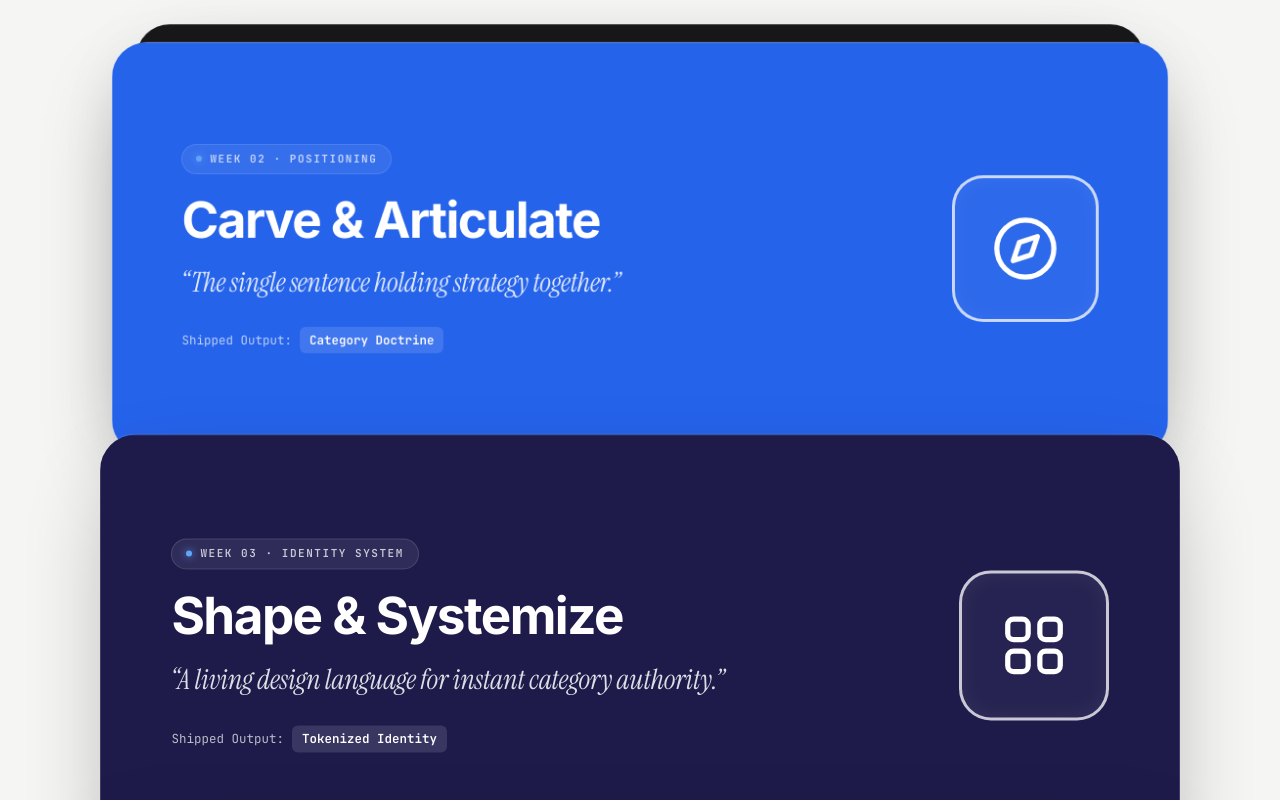
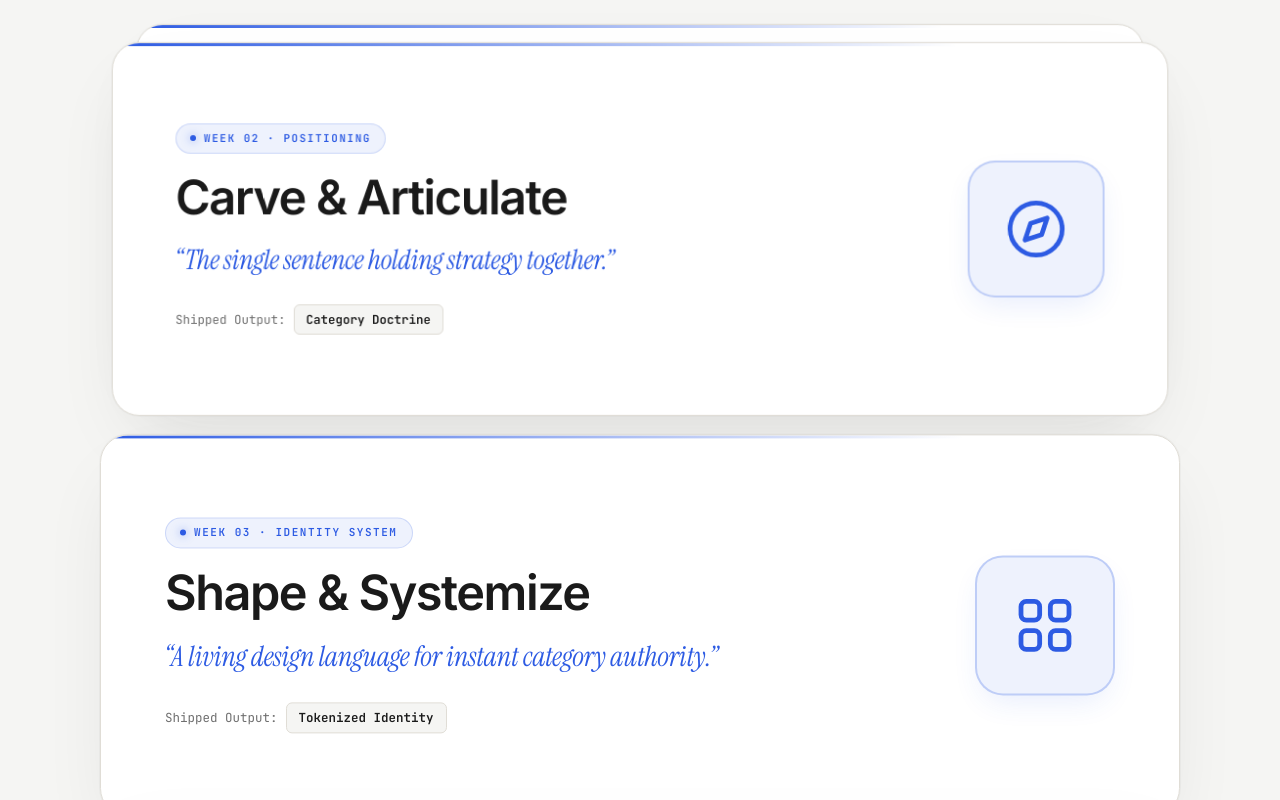
Before and after one commit to scream687/taksh-react, a Next.js app: page / in a window 1280 px wide. Shown: the part 5420-6220 px from the top of the page. Built offline with nearby package versions, Linux system fonts and the light colour scheme.

Commit message:
feat(design): harmonize ScrollStack cards with Taksh warm editorial palette, cobalt blue accents, and subtle borders

```diff
--- a/components/motion/ScrollStack.css
+++ b/components/motion/ScrollStack.css
@@ -1,4 +1,4 @@
-/* ── React Bits Reference ScrollStack Styles ─────────────────── */
+/* ── React Bits ScrollStack — Tailored to Taksh Design System ─── */
 
 .scroll-stack-track {
   position: relative;
@@ -11,7 +11,7 @@
   width: 100%;
   max-width: 1080px;
   margin: 0 auto;
-  min-height: 480px;
+  min-height: 460px;
 }
 
 .scroll-stack-stage-card {
@@ -21,11 +21,19 @@
 .scroll-stack-card {
   position: relative;
   width: 100%;
-  border-radius: 36px;
-  box-shadow: 0 36px 90px -20px rgba(0, 0, 0, 0.32), 0 0 0 1px rgba(255, 255, 255, 0.08);
+  background: #FFFFFF !important;
+  border: 1px solid var(--border, #E0DDD6);
+  border-radius: 28px;
+  box-shadow: 0 32px 80px -20px rgba(26, 26, 26, 0.09), 0 0 0 1px rgba(0, 0, 0, 0.03);
   box-sizing: border-box;
   overflow: hidden;
-  transition: box-shadow 0.3s ease;
+  transition: box-shadow 0.3s ease, border-color 0.3s ease;
+}
+
+:root[data-theme='dark'] .scroll-stack-card {
+  background: #141414 !important;
+  border-color: rgba(255, 255, 255, 0.12);
+  box-shadow: 0 32px 80px -20px rgba(0, 0, 0, 0.7), 0 0 0 1px rgba(255, 255, 255, 0.05);
 }
 
 .scroll-stack-card-inner {
@@ -33,41 +41,26 @@
   width: 100%;
 }
 
-/* ── Card Color Themes (Distinct Reference Tonal Layers) ── */
-
-.card-theme-01 {
-  background: #18181B !important;
-  color: #FFFFFF !important;
-  border: 1px solid rgba(255, 255, 255, 0.12);
-}
-
-.card-theme-02 {
-  background: #2563EB !important;
-  color: #FFFFFF !important;
-  border: 1px solid rgba(255, 255, 255, 0.25);
-}
-
-.card-theme-03 {
-  background: #1E1B4B !important;
-  color: #FFFFFF !important;
-  border: 1px solid rgba(255, 255, 255, 0.15);
-}
-
-.card-theme-04 {
-  background: #0F172A !important;
-  color: #FFFFFF !important;
-  border: 1px solid rgba(255, 255, 255, 0.15);
-}
-
-/* ── Card Interior Structure (Generous Proportions to Fill Viewport) ── */
+/* ── Card Interior Structure (Taksh Atelier Aesthetic) ── */
 
 .proc-ref__inner {
-  padding: clamp(48px, 5.5vw, 80px);
+  padding: clamp(40px, 5vw, 64px);
   display: grid;
   grid-template-columns: 1fr auto;
   gap: clamp(28px, 4.5vw, 64px);
   align-items: center;
-  min-height: clamp(420px, 48vh, 520px);
+  min-height: clamp(380px, 44vh, 480px);
+  position: relative;
+}
+
+.proc-ref__inner::before {
+  content: '';
+  position: absolute;
+  top: 0;
+  left: 0;
+  right: 0;
+  height: 3px;
+  background: linear-gradient(90deg, var(--blue, #2D5BE3) 0%, transparent 80%);
 }
 
 .proc-ref__text-side {
@@ -85,39 +78,58 @@
   font-weight: 600;
   letter-spacing: 0.14em;
   text-transform: uppercase;
-  color: rgba(255, 255, 255, 0.75);
-  background: rgba(255, 255, 255, 0.08);
+  color: var(--blue, #2D5BE3);
+  background: var(--blue-light, #EEF2FD);
   padding: 6px 14px;
   border-radius: 999px;
   width: fit-content;
-  border: 1px solid rgba(255, 255, 255, 0.12);
+  border: 1px solid rgba(45, 91, 227, 0.18);
+}
+
+:root[data-theme='dark'] .proc-ref__pill-badge {
+  background: rgba(45, 91, 227, 0.15);
+  color: #93C5FD;
+  border-color: rgba(45, 91, 227, 0.3);
 }
 
 .proc-ref__pill-dot {
   width: 6px;
   height: 6px;
   border-radius: 50%;
+  background: var(--blue, #2D5BE3);
+  box-shadow: 0 0 8px rgba(45, 91, 227, 0.5);
+}
+
+:root[data-theme='dark'] .proc-ref__pill-dot {
   background: #60A5FA;
   box-shadow: 0 0 8px #60A5FA;
 }
 
 .proc-ref__title {
-  font-size: clamp(34px, 4vw, 56px);
-  font-weight: 700;
+  font-size: clamp(32px, 3.8vw, 52px);
+  font-weight: 600;
   letter-spacing: -0.03em;
-  color: #FFFFFF;
+  color: var(--ink, #1A1A1A);
   margin: 0;
-  line-height: 1.1;
+  line-height: 1.12;
+}
+
+:root[data-theme='dark'] .proc-ref__title {
+  color: #F5F5F3;
 }
 
 .proc-ref__thesis {
   font-family: 'Instrument Serif', Georgia, serif;
   font-style: italic;
   font-size: clamp(21px, 2.2vw, 28px);
-  color: rgba(255, 255, 255, 0.85);
+  color: var(--blue, #2D5BE3);
   line-height: 1.35;
   margin: 0;
   letter-spacing: -0.01em;
+}
+
+:root[data-theme='dark'] .proc-ref__thesis {
+  color: #60A5FA;
 }
 
 .proc-ref__tag-badge {
@@ -126,19 +138,30 @@
   gap: 8px;
   font-family: 'JetBrains Mono', monospace, sans-serif;
   font-size: 12.5px;
-  color: rgba(255, 255, 255, 0.7);
+  color: var(--muted, #6E6E6E);
   margin-top: 8px;
 }
 
+:root[data-theme='dark'] .proc-ref__tag-badge {
+  color: rgba(245, 245, 243, 0.65);
+}
+
 .proc-ref__tag-badge strong {
-  color: #FFFFFF;
+  color: var(--ink, #1A1A1A);
   font-weight: 600;
-  background: rgba(255, 255, 255, 0.12);
-  padding: 4px 10px;
+  background: var(--paper, #F5F5F3);
+  border: 1px solid var(--border, #E0DDD6);
+  padding: 5px 12px;
   border-radius: 6px;
 }
 
-/* ── Right Large Outline Icon Frame ── */
+:root[data-theme='dark'] .proc-ref__tag-badge strong {
+  color: #F5F5F3;
+  background: rgba(255, 255, 255, 0.06);
+  border-color: rgba(255, 255, 255, 0.12);
+}
+
+/* ── Right Large Outline Icon Frame (Taksh Atelier Blue & Border) ── */
 
 .proc-ref__icon-side {
   display: flex;
@@ -147,21 +170,29 @@
 }
 
 .proc-ref__icon-frame {
-  width: clamp(110px, 13vw, 150px);
-  height: clamp(110px, 13vw, 150px);
-  border: 3.5px solid rgba(255, 255, 255, 0.75);
-  border-radius: 32px;
+  width: clamp(100px, 12vw, 140px);
+  height: clamp(100px, 12vw, 140px);
+  border: 2.5px solid rgba(45, 91, 227, 0.25);
+  border-radius: 28px;
   display: flex;
   align-items: center;
   justify-content: center;
-  color: #FFFFFF;
-  background: rgba(255, 255, 255, 0.04);
-  box-shadow: inset 0 0 24px rgba(255, 255, 255, 0.06);
+  color: var(--blue, #2D5BE3);
+  background: var(--blue-light, #EEF2FD);
+  box-shadow: 0 12px 30px -8px rgba(45, 91, 227, 0.12);
+  transition: transform 0.3s ease, border-color 0.3s ease;
+}
+
+:root[data-theme='dark'] .proc-ref__icon-frame {
+  border-color: rgba(45, 91, 227, 0.35);
+  background: rgba(45, 91, 227, 0.12);
+  color: #60A5FA;
+  box-shadow: 0 12px 30px -8px rgba(45, 91, 227, 0.3);
 }
 
 .proc-ref__icon-frame svg {
-  width: clamp(52px, 6.5vw, 70px);
-  height: clamp(52px, 6.5vw, 70px);
+  width: clamp(48px, 6vw, 64px);
+  height: clamp(48px, 6vw, 64px);
 }
 
 @media (max-width: 768px) {
```
